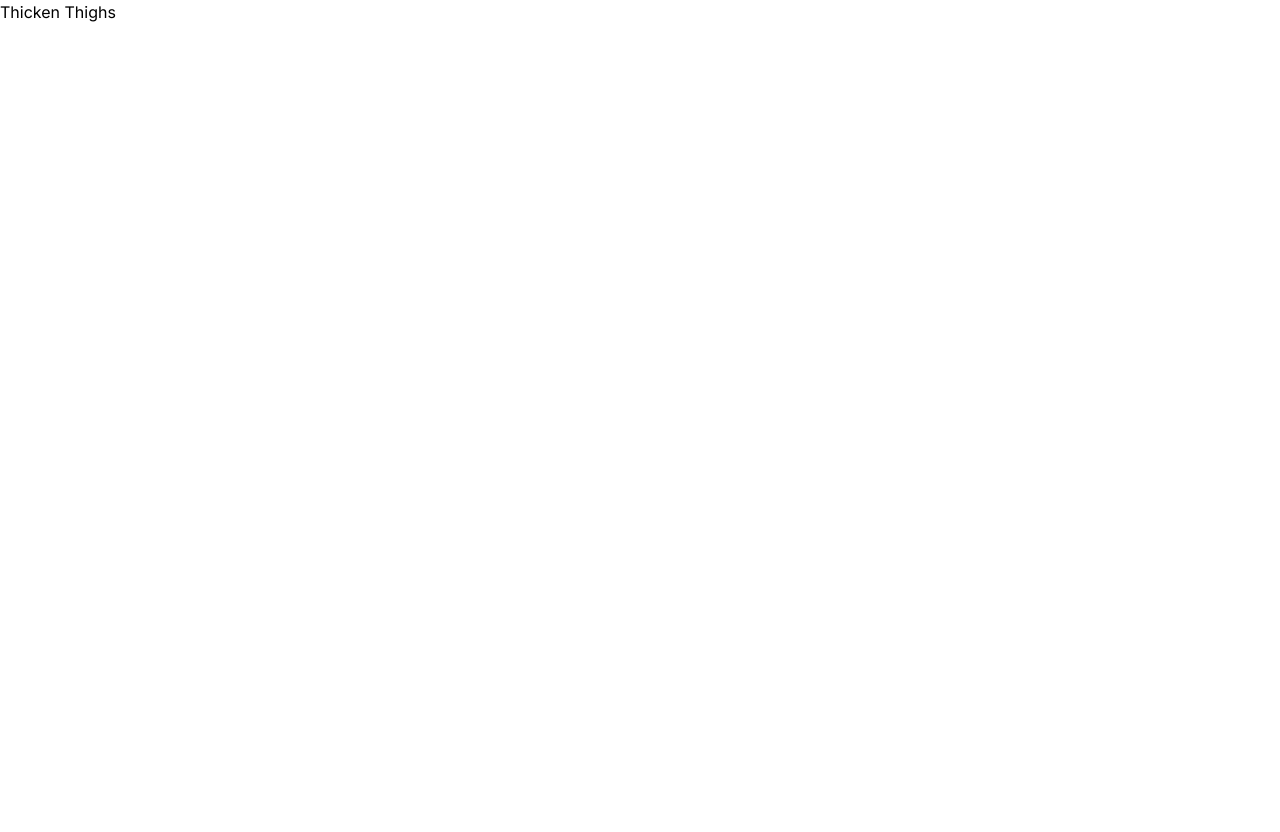
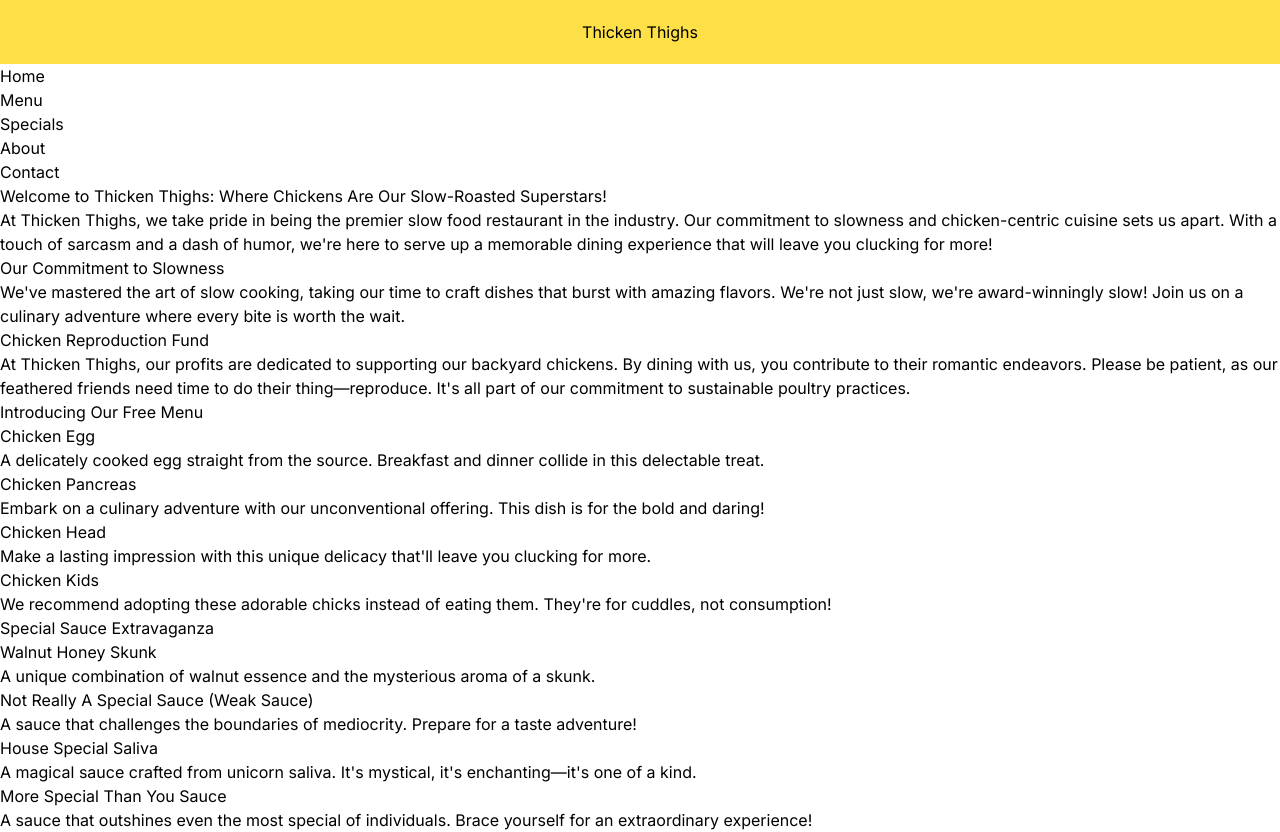
Before and after one commit to dtran813/thicken, a Next.js app: page / in a window 1280 px wide. Before the commit the page ends 800 px from the top, so only its background shows below. Built offline with nearby package versions, Linux system fonts and the light colour scheme.

Commit message:
First HTML content and installed prettier-plugin

```diff
--- a/app/page.tsx
+++ b/app/page.tsx
@@ -1,9 +1,129 @@
 export default function Home() {
   return (
     <>
-      <header>
+      <header className="bg-yellow-300 p-5 text-center ">
         <h1>Thicken Thighs</h1>
       </header>
+
+      <nav>
+        <ul>
+          <li>
+            <a href="#">Home</a>
+          </li>
+          <li>
+            <a href="#">Menu</a>
+          </li>
+          <li>
+            <a href="#">Specials</a>
+          </li>
+          <li>
+            <a href="#">About</a>
+          </li>
+          <li>
+            <a href="#">Contact</a>
+          </li>
+        </ul>
+      </nav>
+
+      <section>
+        <h2>
+          Welcome to Thicken Thighs: Where Chickens Are Our Slow-Roasted
+          Superstars!
+        </h2>
+
+        <p>
+          At Thicken Thighs, we take pride in being the premier slow food
+          restaurant in the industry. Our commitment to slowness and
+          chicken-centric cuisine sets us apart. With a touch of sarcasm and a
+          dash of humor, we&apos;re here to serve up a memorable dining
+          experience that will leave you clucking for more!
+        </p>
+
+        <h2>Our Commitment to Slowness</h2>
+
+        <p>
+          We&apos;ve mastered the art of slow cooking, taking our time to craft
+          dishes that burst with amazing flavors. We&apos;re not just slow,
+          we&apos;re award-winningly slow! Join us on a culinary adventure where
+          every bite is worth the wait.
+        </p>
+
+        <h2>Chicken Reproduction Fund</h2>
+
+        <p>
+          At Thicken Thighs, our profits are dedicated to supporting our
+          backyard chickens. By dining with us, you contribute to their romantic
+          endeavors. Please be patient, as our feathered friends need time to do
+          their thing—reproduce. It&apos;s all part of our commitment to
+          sustainable poultry practices.
+        </p>
+
+        <h2>Introducing Our Free Menu</h2>
+
+        <div className="menu">
+          <div className="menu-item">
+            <h3>Chicken Egg</h3>
+            <p>
+              A delicately cooked egg straight from the source. Breakfast and
+              dinner collide in this delectable treat.
+            </p>
+          </div>
+          <div className="menu-item">
+            <h3>Chicken Pancreas</h3>
+            <p>
+              Embark on a culinary adventure with our unconventional offering.
+              This dish is for the bold and daring!
+            </p>
+          </div>
+          <div className="menu-item">
+            <h3>Chicken Head</h3>
+            <p>
+              Make a lasting impression with this unique delicacy that&apos;ll
+              leave you clucking for more.
+            </p>
+          </div>
+          <div className="menu-item">
+            <h3>Chicken Kids</h3>
+            <p>
+              We recommend adopting these adorable chicks instead of eating
+              them. They&apos;re for cuddles, not consumption!
+            </p>
+          </div>
+        </div>
+
+        <h2>Special Sauce Extravaganza</h2>
+
+        <div className="special-sauces">
+          <div className="special-sauce">
+            <h3>Walnut Honey Skunk</h3>
+            <p>
+              A unique combination of walnut essence and the mysterious aroma of
+              a skunk.
+            </p>
+          </div>
+          <div className="special-sauce">
+            <h3>Not Really A Special Sauce (Weak Sauce)</h3>
+            <p>
+              A sauce that challenges the boundaries of mediocrity. Prepare for
+              a taste adventure!
+            </p>
+          </div>
+          <div className="special-sauce">
+            <h3>House Special Saliva</h3>
+            <p>
+              A magical sauce crafted from unicorn saliva. It&apos;s mystical,
+              it&apos;s enchanting—it&apos;s one of a kind.
+            </p>
+          </div>
+          <div className="special-sauce">
+            <h3>More Special Than You Sauce</h3>
+            <p>
+              A sauce that outshines even the most special of individuals. Brace
+              yourself for an extraordinary experience!
+            </p>
+          </div>
+        </div>
+      </section>
     </>
   );
 }
--- a/package.json
+++ b/package.json
@@ -21,5 +21,9 @@
     "react-dom": "18.2.0",
     "tailwindcss": "3.3.2",
     "typescript": "5.0.4"
+  },
+  "devDependencies": {
+    "prettier-plugin-organize-imports": "^3.2.2",
+    "prettier-plugin-tailwindcss": "^0.3.0"
   }
 }
```
Also changed, not shown: 1 other file (tests, documents, lock files or other folders).
